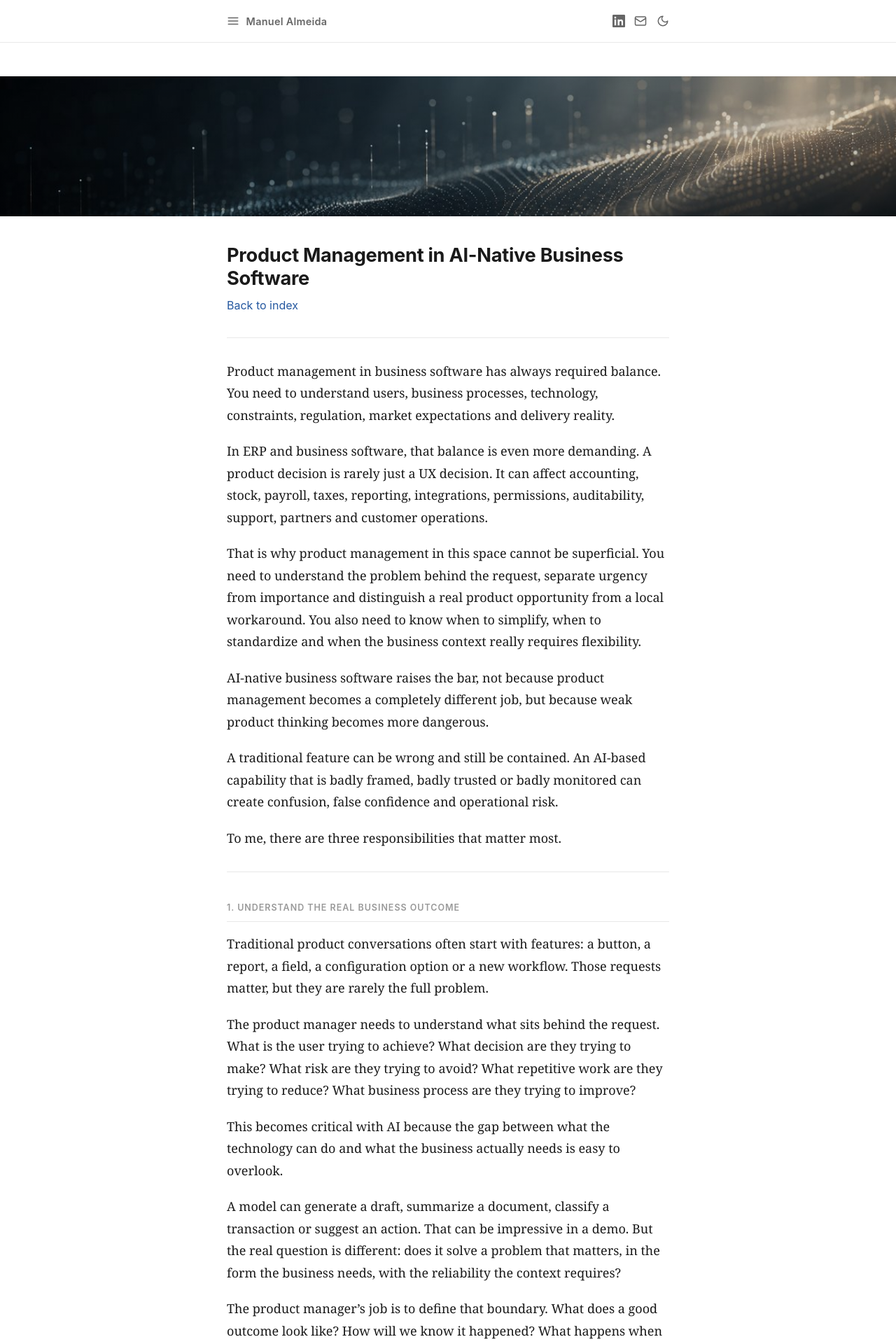
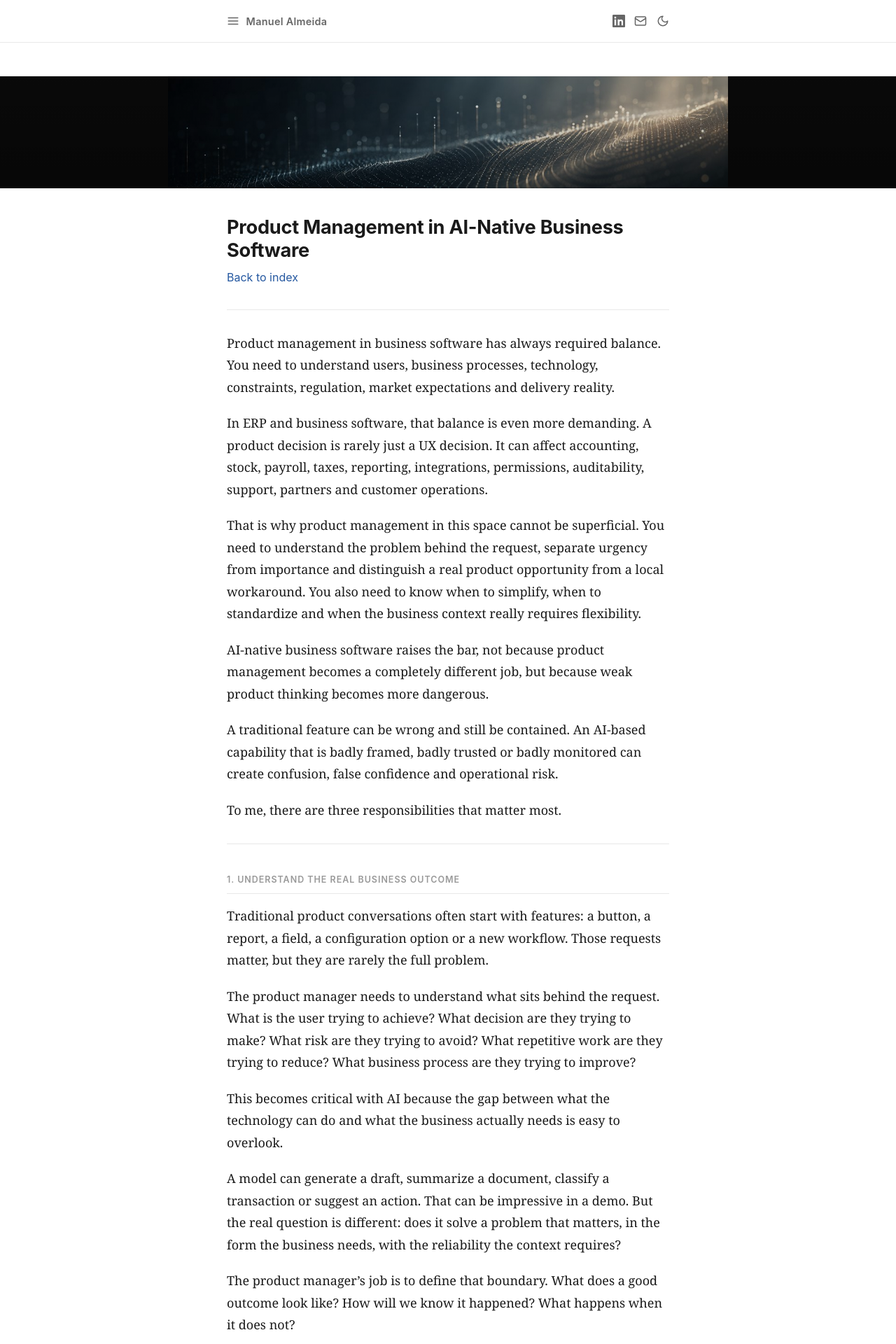
Before and after one commit to manuelalmeida120274/manuel-almeida-product-thinking, a Jekyll site: the page built from articles/02-product-management-in-ai-native-business-software.md, in a window 1280 px wide. Shown: the top 1920 px of the page at 70% size. Built offline with Jekyll 4.4.1, drawn with Linux system fonts in a browser that asks for light colours; our own code applies the rules of GitHub Pages for plain Markdown files.

Commit message:
Fix article hero — no crop

```diff
--- a/assets/css/style.css
+++ b/assets/css/style.css
@@ -333,15 +333,20 @@ h1, h2 {
   scroll-margin-top: 2rem;
 }
 
-/* ── Article hero (shorter) ── */
-.hero-article img {
-  height: 200px;
+/* ── Article hero (shorter, no crop) ── */
+.hero-article {
+  max-height: none;
+  overflow: visible;
 }
 
-.hero-article {
-  max-height: 200px;
+.hero-article img {
+  height: auto;
+  max-height: 160px;
+  object-fit: contain;
+  object-position: center;
+  background: #0a0a0a;
 }
 
 @media (max-width: 600px) {
-  .hero-article, .hero-article img { height: 140px; max-height: 140px; }
+  .hero-article img { max-height: 110px; }
 }
```
